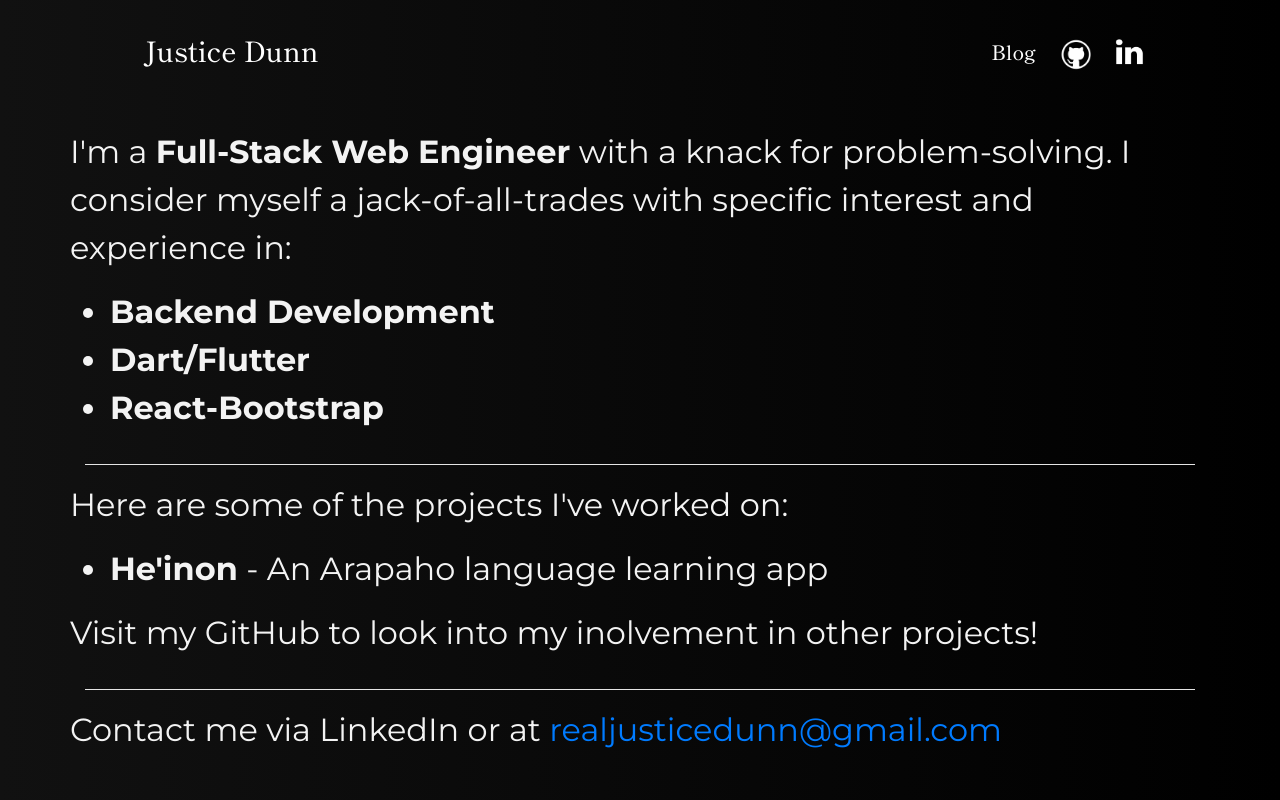
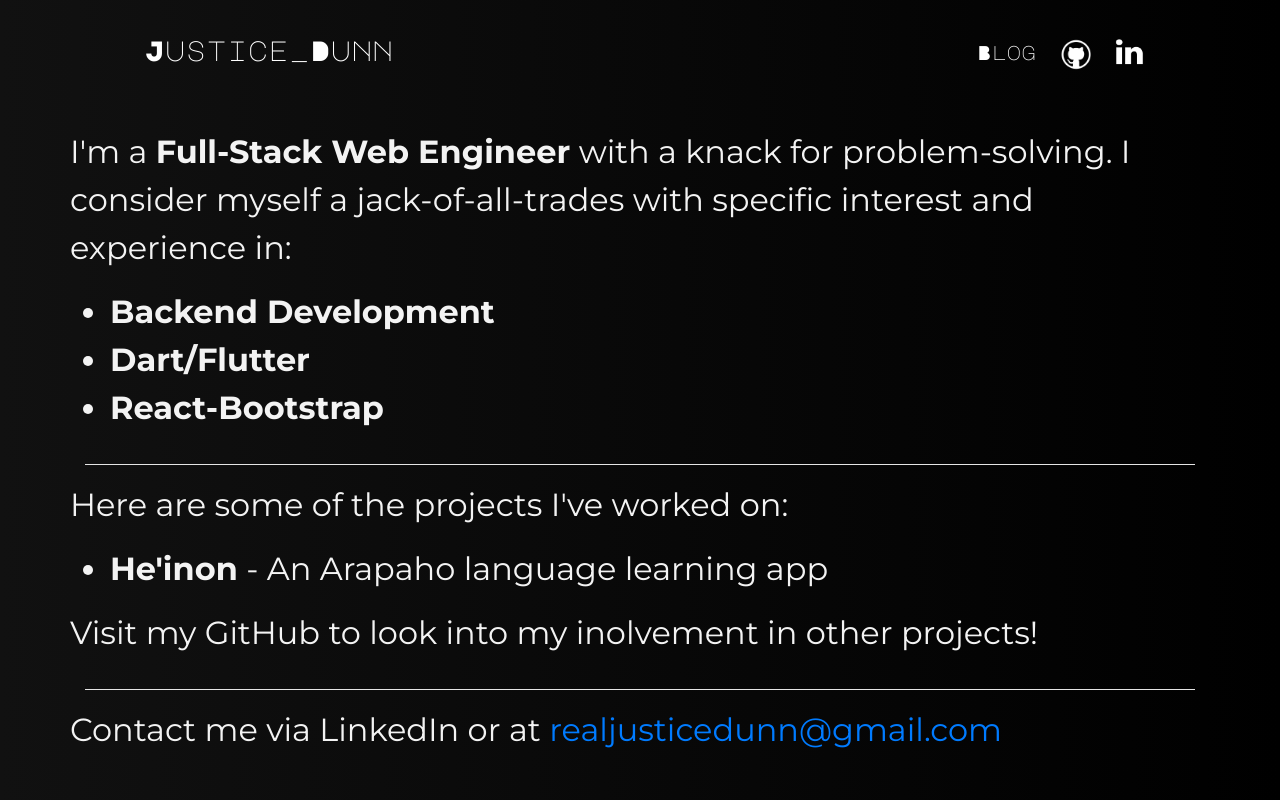
Before and after one commit to JusticeDunn/portfolio_website, a React (Create React App) app: page / in a window 1280 px wide. Built offline with nearby package versions, Linux system fonts and the light colour scheme.

Commit message:
Import new font and prepare footer

```diff
--- a/src/components/navbar/navbar.tsx
+++ b/src/components/navbar/navbar.tsx
@@ -14,7 +14,7 @@ export default class NavBar extends Component {
           <div>
             <NavItem>
               <Nav.Link eventKey="1" as={Link} to="/">
-                <h3 className="brand">Justice Dunn</h3>
+                <h3 className="brand">Justice_Dunn</h3>
               </Nav.Link>
             </NavItem>
           </div>
--- a/src/index.css
+++ b/src/index.css
@@ -1,6 +1,6 @@
 /* Fonts */
 /* Shippori Mincho */
-@import url('https://fonts.googleapis.com/css2?family=Shippori+Mincho:wght@400;500;600;700;800&display=swap');
+@import url('https://fonts.googleapis.com/css2?family=Major+Mono+Display&display=swap');
 @import url('https://fonts.googleapis.com/css2?family=Montserrat:ital,wght@0,100;0,200;0,300;0,400;0,500;0,600;0,700;0,800;0,900;1,100;1,200;1,300;1,400;1,500;1,600;1,700;1,800;1,900&display=swap');
 
 body {
@@ -18,7 +18,7 @@ body {
 }
 
 body * {
-  font-family: 'Shippori Mincho', 'serif';
+  font-family: 'Major Mono Display', 'monospace';
 }
 
 code {
```
Also changed, not shown: src/components/footer/footer.css (added), src/components/footer/footer.tsx (added).
